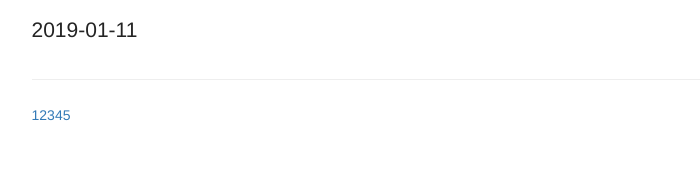
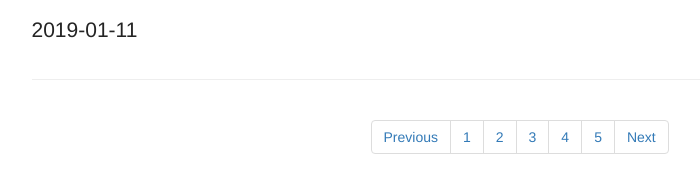
Before and after one commit to nelson1995/TBLIS_USER_GUIDE, a PHP site: page /tblis_user_guide/ in a window 1280 px wide. Shown: the part 999-1184 px from the top of the page, without its empty margins (331-1031 px from the left). Before the commit the page ends 1120 px from the top, so only its background shows below. Run offline with PHP 8.4, Linux system fonts and the light colour scheme; data comes from the database, SQL or seed files in the repository.

Commit message:
fixed pagination

```diff
--- a/css/style.css
+++ b/css/style.css
@@ -3,7 +3,6 @@
     File Name: style.css
     Template Name: Documentation
     Created By: Nelson G Katale
-    http://themeforest.net/user/surjithctly
 
     1. IMPORT
     2. SKELETON
@@ -391,7 +390,6 @@ header h3 a{
     border-radius: 0.2em;
     font-family: inherit;
     font-size: 17px;
-
 }
 
 header h3:hover{
@@ -401,3 +399,7 @@ header h3:hover{
 header h3 a:hover{
     text-decoration: none;
 }
+
+.pagination {
+    margin-left:40%;
+}
--- a/index.php
+++ b/index.php
@@ -98,7 +98,7 @@
 
                                     <div class="col-md-12 full">
                                        <?php echo "<p>".$row['body']."</p>";
-                                        echo "<footer><h4>".$row['date_created']."</h4></footer>"; ?>
+                                        echo '<footer><h4>'.$row['date_created'].'</h4></footer>'; ?>
                                         <hr>
                                    </div>
 
@@ -108,12 +108,16 @@
                         </div>
                     </section>
                     <?php endwhile;?>
-                    <?php
-                        for($page = 1;$page <= $no_of_pages;$page++)
-                        {
-                            echo '<a href ="index.php?page='.$page.'">'.$page.'</a>';
-                        }
-                    ?>
+                    <ul class = "pagination">
+                        <?php
+                            echo '<li><a href ="index.php?page='.($page-1).'" class="button">Previous</a></li>';
+                            for($p = 1;$p <= $no_of_pages;$p++)
+                            {
+                                echo '<li><a href ="index.php?page='.$p.'">'.$p.'</a></li>';
+                            }
+                            echo '<li><a href ="index.php?page='.($page+1).'" class="button">Next</a></li>';
+                        ?>
+                    </ul>
                     <!-- end section -->
                 </div>
                 <!-- // end .col -->
@@ -121,7 +125,6 @@
             <!-- // end .row -->
         </div>
         <!-- // end container -->
-
     </div>
     <!-- end wrapper -->
 <?php require_once( ROOT_PATH . '/includes/footer_section.php') ?>
```
Also changed, not shown: services/GuideService.php (+10 -6 lines).
